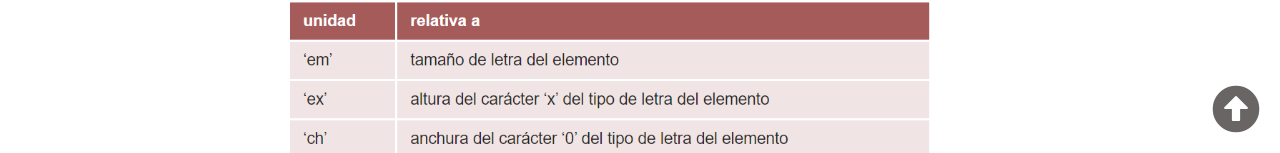
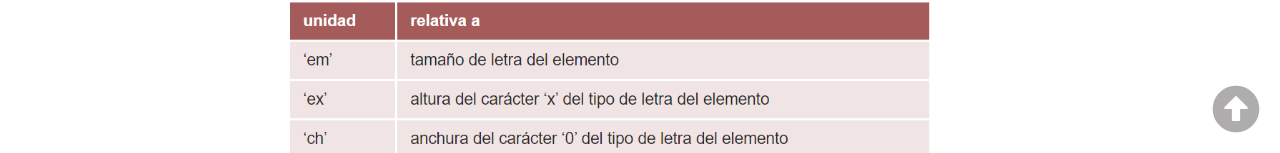
Before and after one commit to estefaniagg2020/repaso, a plain HTML site: page index.html in a window 1280 px wide. Shown: the part 647-800 px from the top of the page. Drawn offline with Linux system fonts and the light colour scheme.

Commit message:
chorrada

```diff
--- a/estilo.css
+++ b/estilo.css
@@ -36,7 +36,7 @@ input[type="button"]
 }
 /* color flecha icono */
 i{
-  color: rgb(105, 101, 101);
+  color: rgba(105, 101, 101, 0.541);
 }
 .imagenes{
  margin: 0 auto;
```
